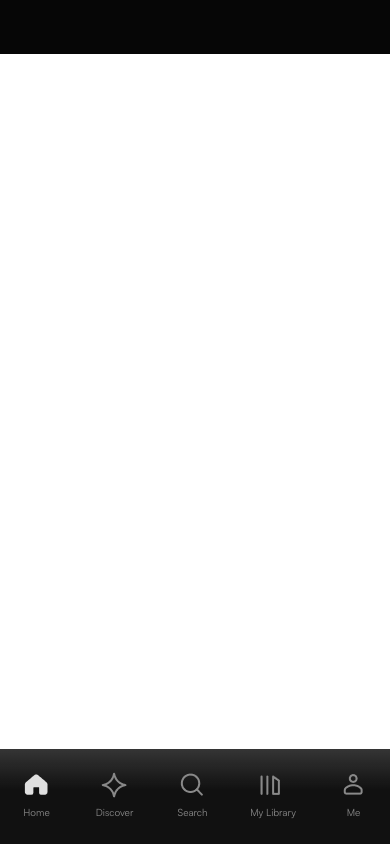
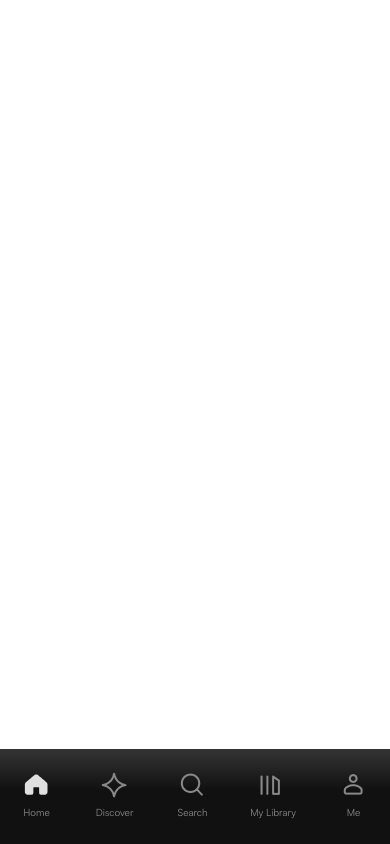
Before and after one commit to natchkebia/spotify, a website: page src/index.html in a window 390 px wide. Drawn offline with Linux system fonts and the light colour scheme.

Commit message:
responsive header black removed

```diff
--- a/src/scss/layout/_header.scss
+++ b/src/scss/layout/_header.scss
@@ -63,6 +63,13 @@
 }
 
 @media (max-width: 390px) {
+  .header {
+    position: fixed;
+    bottom: 0;
+
+    width: 100%;
+    background-color: none;
+  }
   .navigation {
     display: none;
   }
```
Also changed, not shown: styles/style.css, 1 other file.
